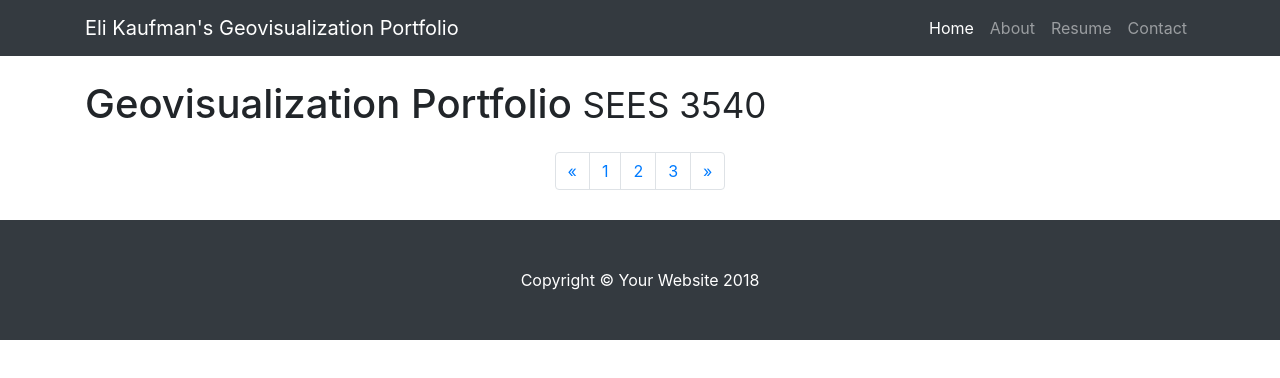
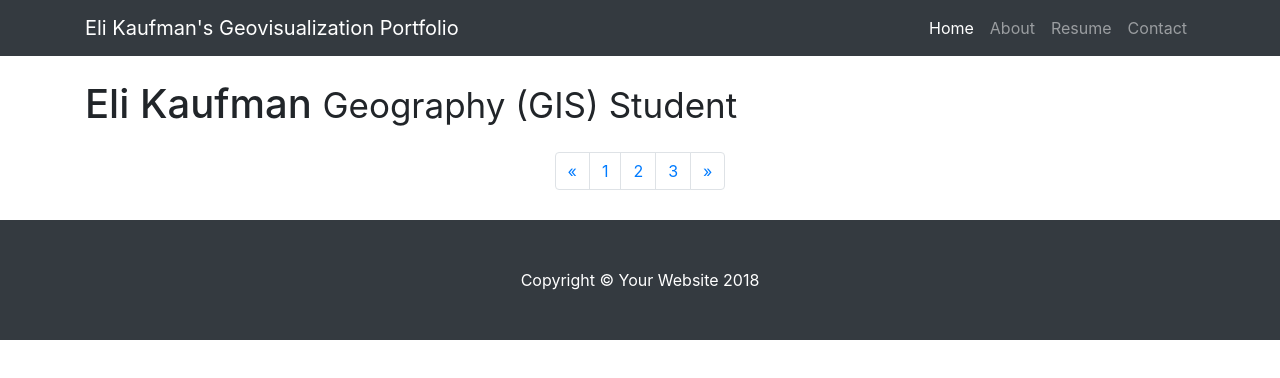
Before and after one commit to geog3540/enkaufman, a website: page ShortBio.html in a window 1280 px wide. Drawn offline with nearby package versions, Linux system fonts and the light colour scheme.

Commit message:
Update ShortBio.html

```diff
--- a/ShortBio.html
+++ b/ShortBio.html
@@ -52,8 +52,8 @@
     <div class="container">
 
       <!-- Page Heading -->
-      <h1 class="my-4">Geovisualization Portfolio
-        <small>SEES 3540</small>
+      <h1 class="my-4">Eli Kaufman
+        <small>Geography (GIS) Student</small>
       </h1>
 
       <div class="row">
```
